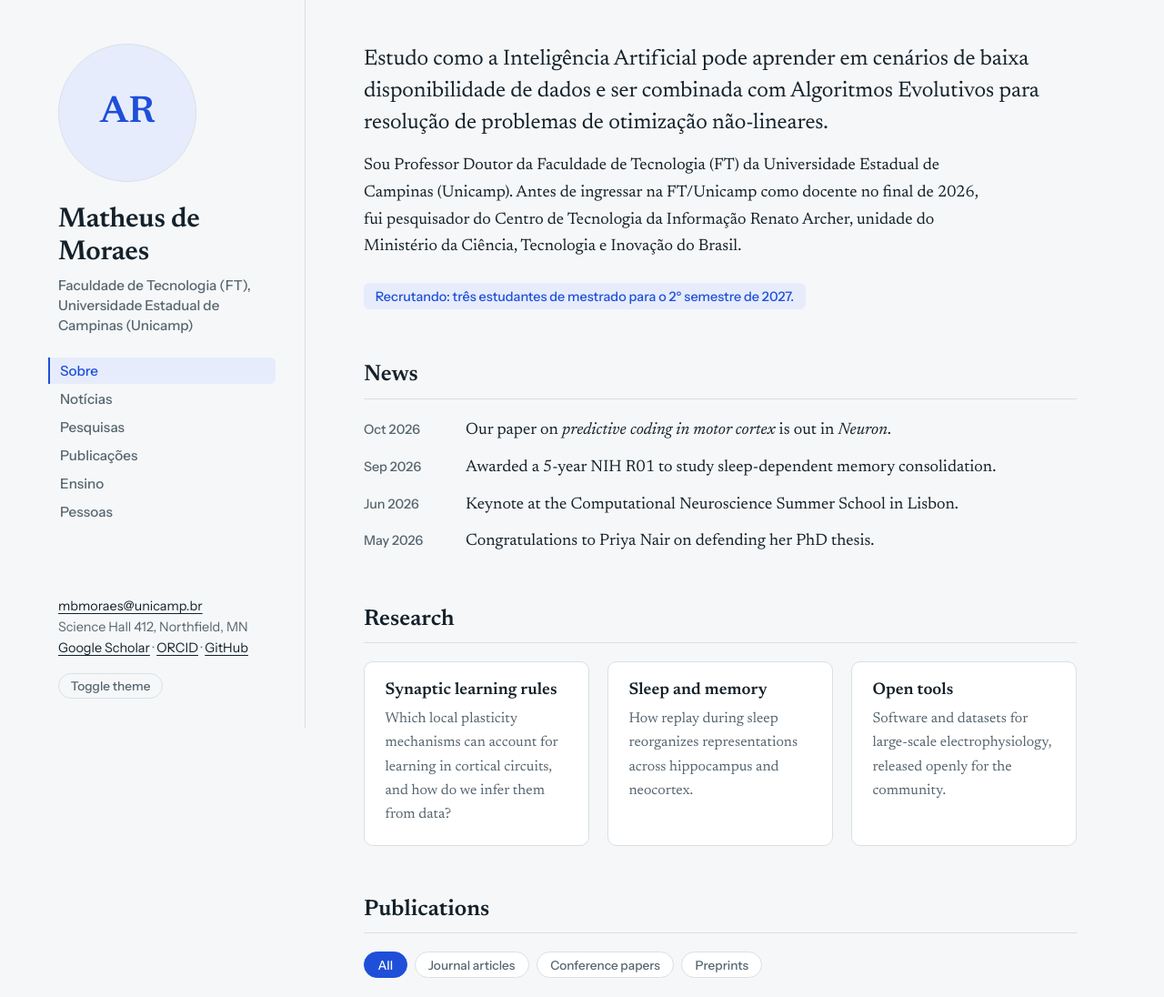
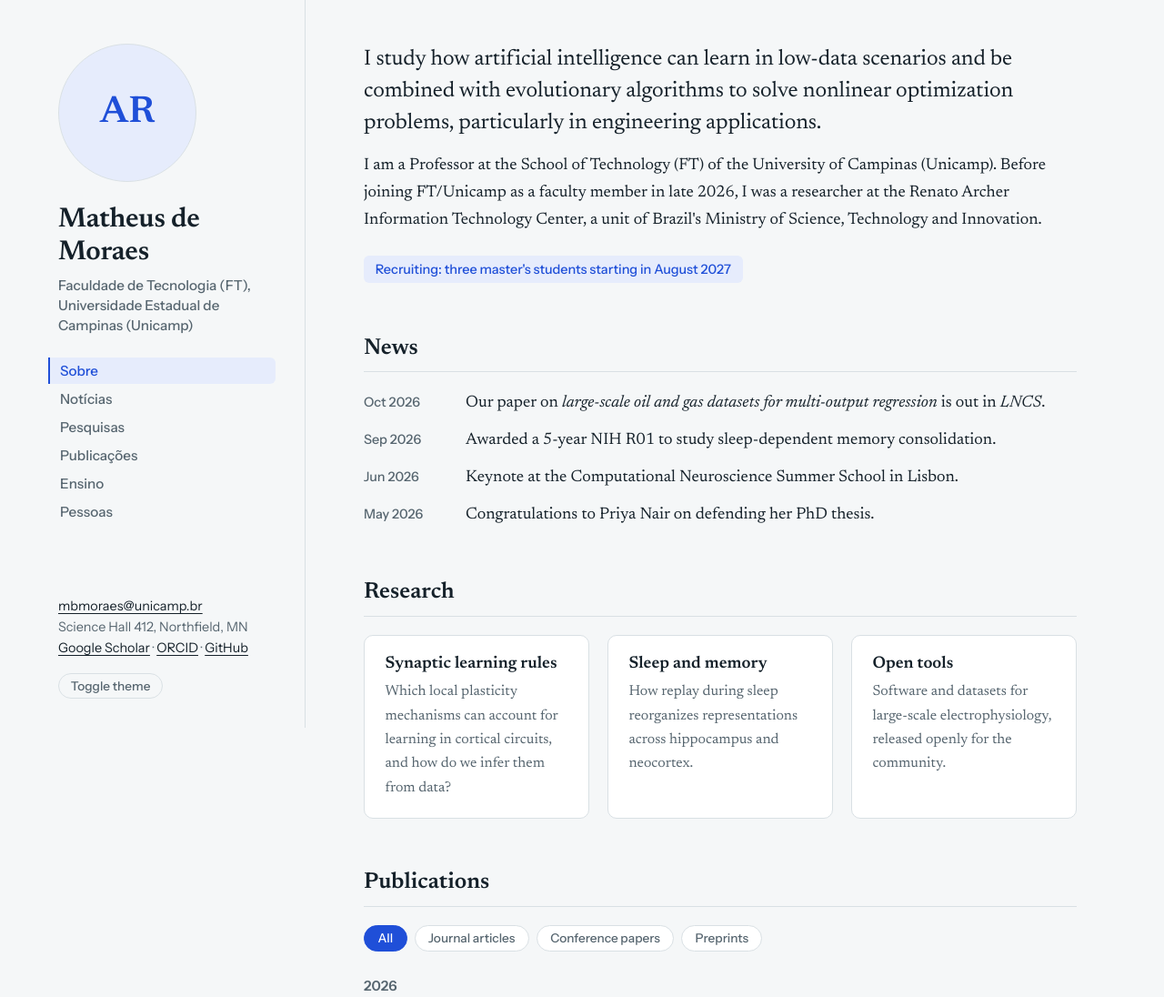
Before and after one commit to mbdemoraes/mbdemoraes.github.io, a plain HTML site: page index.html in a window 1280 px wide. Shown: the top 1096 px of the page at 91% size. Drawn offline with Linux system fonts and the light colour scheme.

Commit message:
Update index.html

```diff
--- a/index.html
+++ b/index.html
@@ -151,15 +151,15 @@ footer{font:.85rem var(--sans);color:var(--muted);padding-top:1.5rem;border-top:
 <main>
 
 <section id="about">
-  <p class="lede">Estudo como a Inteligência Artificial pode aprender em cenários de baixa disponibilidade de dados e ser combinada com Algoritmos Evolutivos para resolução de problemas de otimização não-lineares. </p>
-  <p>Sou Professor Doutor da Faculdade de Tecnologia (FT) da Universidade Estadual de Campinas (Unicamp). Antes de ingressar na FT/Unicamp como docente no final de 2026, fui pesquisador do Centro de Tecnologia da Informação Renato Archer, unidade do Ministério da Ciência, Tecnologia e Inovação do Brasil.</p>
-  <span class="status">Recrutando: três estudantes de mestrado para o 2º semestre de 2027.</span>
+  <p class="lede">I study how artificial intelligence can learn in low-data scenarios and be combined with evolutionary algorithms to solve nonlinear optimization problems, particularly in engineering applications. </p>
+  <p> </p>I am a Professor at the School of Technology (FT) of the University of Campinas (Unicamp). Before joining FT/Unicamp as a faculty member in late 2026, I was a researcher at the Renato Archer Information Technology Center, a unit of Brazil's Ministry of Science, Technology and Innovation.</p>
+  <span class="status">Recruiting: three master's students starting in August 2027</span>
 </section>
 
 <section id="news">
   <h2>News</h2>
   <ul class="news">
-    <li><time datetime="2026-10">Oct 2026</time><span>Our paper on <em>predictive coding in motor cortex</em> is out in <em>Neuron</em>.</span></li>
+    <li><time datetime="2026-10">Oct 2026</time><span>Our paper on <em>large-scale oil and gas datasets for multi-output regression</em> is out in <em>LNCS</em>.</span></li>
     <li><time datetime="2026-09">Sep 2026</time><span>Awarded a 5-year NIH R01 to study sleep-dependent memory consolidation.</span></li>
     <li><time datetime="2026-06">Jun 2026</time><span>Keynote at the Computational Neuroscience Summer School in Lisbon.</span></li>
     <li><time datetime="2026-05">May 2026</time><span>Congratulations to Priya Nair on defending her PhD thesis.</span></li>
```
